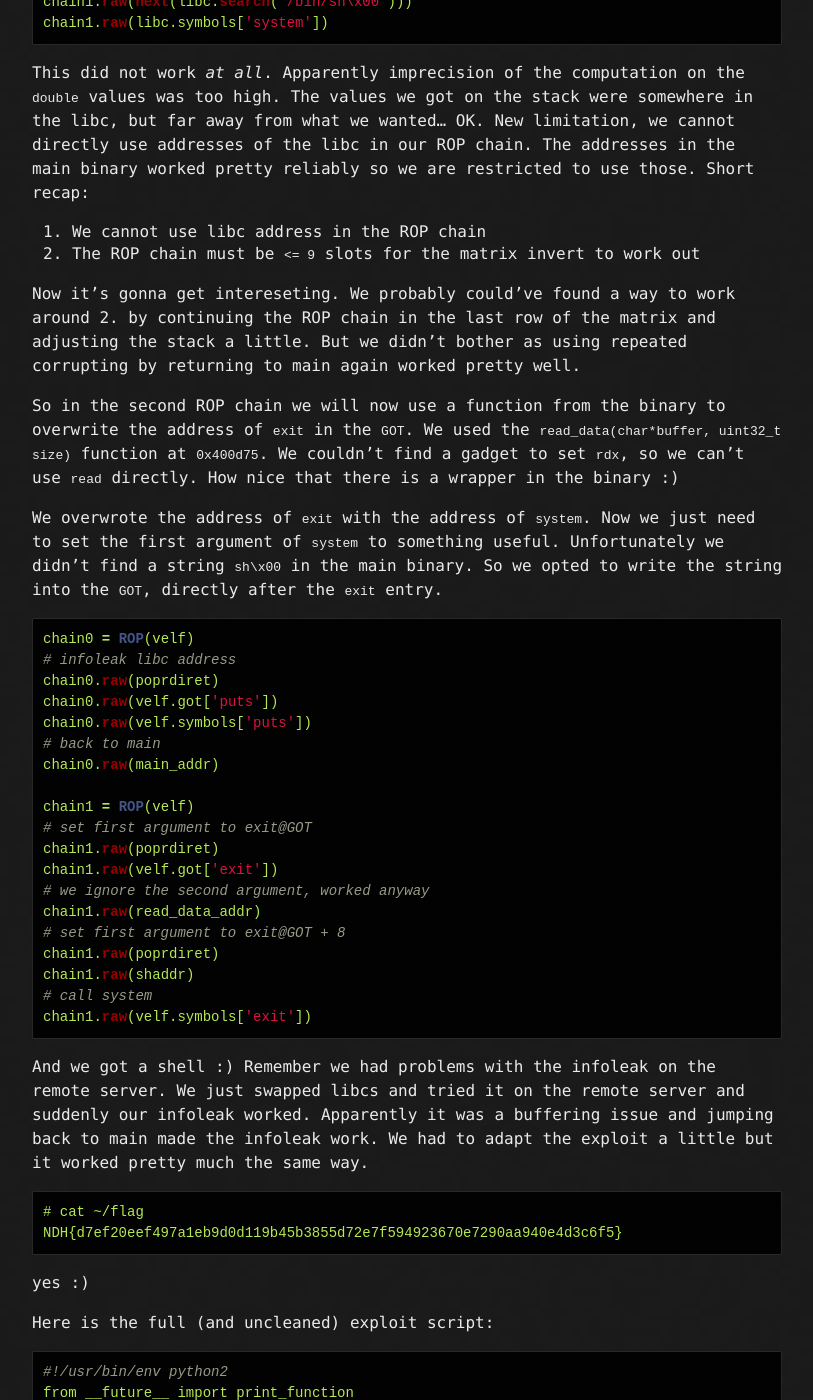
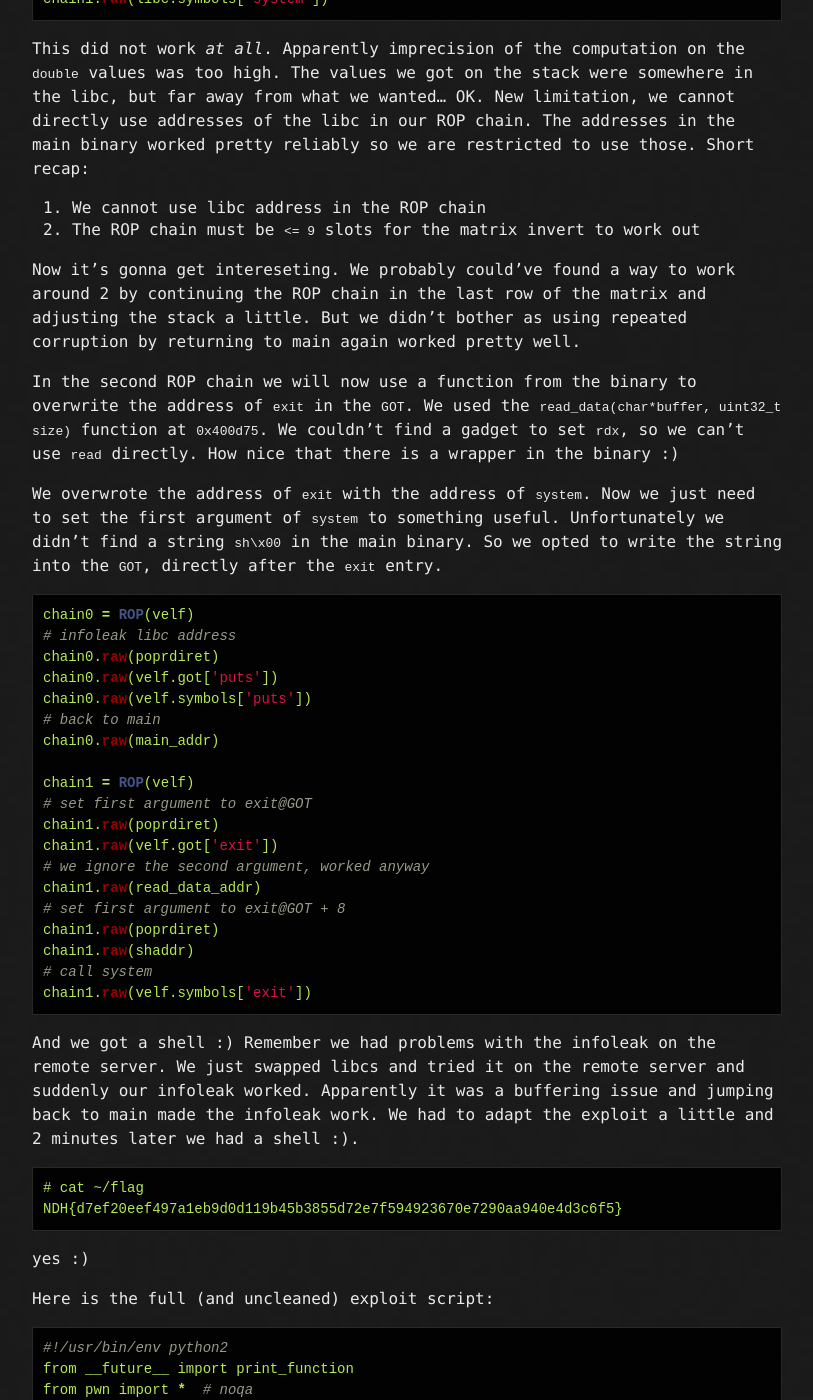
Before and after one commit to mtps3/Mtps3.github.io, a Jekyll site: the page built from _posts/2017-04-03-ndhquals2017-escapethematrix.md, in a window 1280 px wide and 1400 px high, scrolled down 6754 px. Shown: the whole window, without its empty margins (233-1046 px from the left). Built offline with Jekyll 4.4.1, drawn with Linux system fonts in a browser that asks for light colours; some of the changed text lies outside the part shown.

Commit message:
Update 2017-04-03-ndhquals2017-escapethematrix.md

````diff
--- a/_posts/2017-04-03-ndhquals2017-escapethematrix.md
+++ b/_posts/2017-04-03-ndhquals2017-escapethematrix.md
@@ -316,7 +316,7 @@
 
 This way we can repeat the whole process and overwrite the return address
 again.
-So with the leaked libc address we constructed another small ROP payload:
+With the leaked libc address we constructed another small ROP payload:
 
 ```python
 libc.address = puts_leaked - libc.symbols['puts']
@@ -336,11 +336,11 @@
 2. The ROP chain must be `<= 9` slots for the matrix invert to work out
 
 Now it's gonna get intereseting. We probably could've found a way to work
-around 2. by continuing the ROP chain in the last row of the matrix and
-adjusting the stack a little. But we didn't bother as using repeated corrupting
+around 2 by continuing the ROP chain in the last row of the matrix and
+adjusting the stack a little. But we didn't bother as using repeated corruption
 by returning to main again worked pretty well.
 
-So in the second ROP chain we will now use a function from the binary to
+In the second ROP chain we will now use a function from the binary to
 overwrite the address of `exit` in the `GOT`. We used the
 `read_data(char*buffer, uint32_t size)` function at `0x400d75`.
 We couldn't find a gadget to set `rdx`, so we can't use `read` directly. How
@@ -377,8 +377,8 @@
 And we got a shell :) Remember we had problems with the infoleak on the remote
 server. We just swapped libcs and tried it on the remote server and suddenly
 our infoleak worked. Apparently it was a buffering issue and jumping back to
-main made the infoleak work. We had to adapt the exploit a little but it worked
-pretty much the same way.
+main made the infoleak work. We had to adapt the exploit a little and 2 minutes
+later we had a shell :).
 
 ```
 # cat ~/flag
````
Also changed, not shown: other parts of _posts/2017-04-03-ndhquals2017-escapethematrix.md (+1 -1 lines).
